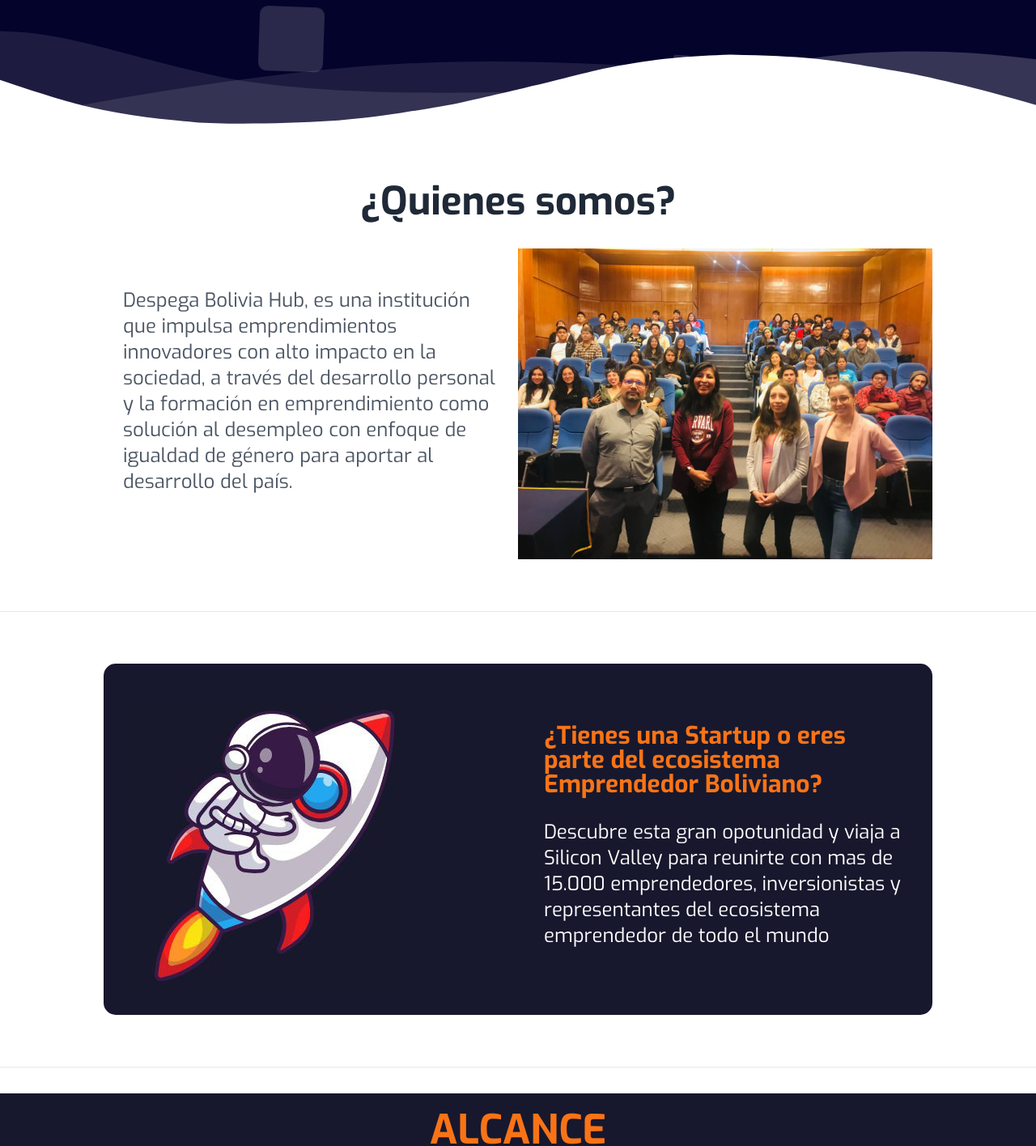
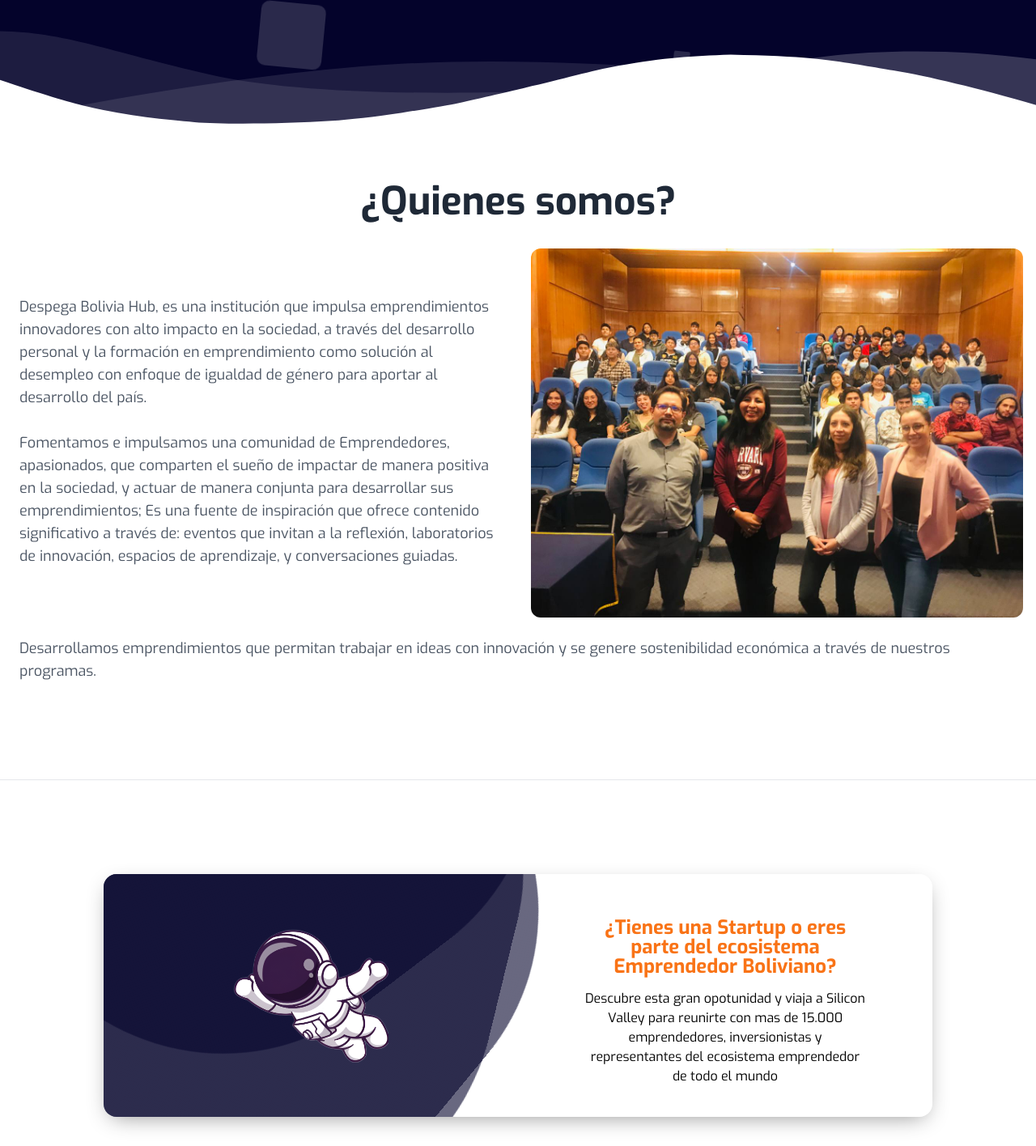
Before and after one commit to AlanMacias2340/despega_bolivia_2_0, a website: page index.html in a window 1280 px wide. Shown: the part 609-2025 px from the top of the page at 81% size. Drawn offline with Linux system fonts and the light colour scheme.

Commit message:
se agrego la parte de daniel

```diff
--- a/index.html
+++ b/index.html
@@ -201,58 +201,84 @@
     </div>
 
     <section class="bg-white border-b py-8">
-      <div class="container max-w-5xl mx-auto m-8">
+      <div class="container max-w-7xl mx-auto m-8 mar--corto">
         <h2
-          class="w-full my-2 text-5xl font-bold leading-tight text-center text-gray-800"
-        >
+          class="w-full my-2 text-5xl font-bold leading-tight text-center text-gray-800 celular-small:text-xs responsive--title">
           ¿Quienes somos?
         </h2>
-        <div class="w-full mb-4">
-          <div
-            class="h-1 mx-auto gradient w-64 opacity-25 my-0 py-0 rounded-t"
-          ></div>
+        <div class="w-full mb-4 mar--corto">
+          <div class="h-1 mx-auto gradient w-64 opacity-25 my-0 py-0 rounded-t"></div>
         </div>
-        <div class="flex flex-row justify-center">
-          <div class="flex w-5/6 sm:w-1/2 p-6 items-center">
-            <p class="text-gray-600 text-2xl mb-8">
-              Despega Bolivia Hub, es una institución que impulsa
-              emprendimientos innovadores con alto impacto en la sociedad, a
-              través del desarrollo personal y la formación en emprendimiento
-              como solución al desempleo con enfoque de igualdad de género para
-              aportar al desarrollo del país.
+        <div class="flex flex-row justify-center no--flex">
+          <div class="flex sm:w-1/2 p-6 items-center w-full">
+            <p class="text-gray-600 text-2xl mb-1 responsive--p mar--corto sm:text-lg">
+              Despega Bolivia Hub, es una institución que impulsa emprendimientos innovadores con alto impacto en la
+              sociedad, a través del desarrollo personal y la formación en emprendimiento como solución al desempleo con
+              enfoque de igualdad de género para aportar al desarrollo del país.
+              <br><br>
+              Fomentamos e impulsamos una comunidad de Emprendedores, apasionados, que comparten el sueño de impactar de
+              manera positiva en la sociedad, y actuar de manera conjunta para desarrollar sus emprendimientos; Es una
+              fuente de inspiración que ofrece contenido significativo a través de: eventos que invitan a la reflexión,
+              laboratorios de innovación, espacios de aprendizaje, y conversaciones guiadas.
             </p>
           </div>
-          <div class="sm:w-1/2">
-            <img src="./src/img/quienes-somos.jpeg" alt="" />
+
+          <div class="sm:w-1/2 px-4 padd--corto sm:my-auto">
+            <img class="rounded-xl" src="./src/img/quienes-somos.jpeg" alt="Comienzo Despega">
           </div>
+
+        </div>
+        <div class="block  p-6  w-full">
+          <p class="text-gray-600 text-2xl mb-8 responsive--p mar--corto sm:text-lg">
+            Desarrollamos emprendimientos que permitan trabajar en ideas con innovación y se genere sostenibilidad
+            económica a través de nuestros programas.
+          </p>
         </div>
       </div>
     </section>
 
-    <section class="bg-white border-b py-8">
+    <section class="bg-white border-b py-4">
       <div class="container max-w-5xl mx-auto m-8">
-        <div
-          class="content1 flex flex-wrap flex-col-reverse sm:flex-row w-full"
-        >
+
+  <!--       <div class="content1 flex flex-wrap flex-col-reverse sm:flex-row w-full">
           <div class="w-full sm:w-1/2 p-6 mt-6">
-            <img src="./src/img/hub-cohete.jpg" alt="" class="" />
+            <img src="./src/img/hub-cohete.jpg" alt="" class="">
           </div>
           <div class="flex w-full sm:w-1/2 p-6 mt-6">
-            <div class="flex flex-col content-center justify-center">
-              <h3
-                class="text-3xl text-[#f97316] font-bold leading-none mb-3 p-2"
-              >
-                ¿Tienes una Startup o eres parte del ecosistema Emprendedor
-                Boliviano?
+            <div class="flex flex-col content-center justify-center ">
+              <h3 class="text-3xl text-[#f97316] font-bold leading-none mb-3 p-2">
+                ¿Tienes una Startup o eres parte del ecosistema Emprendedor Boliviano?
               </h3>
               <p class="text-white mb-8 p-2 text-2xl">
-                Descubre esta gran opotunidad y viaja a Silicon Valley para
-                reunirte con mas de 15.000 emprendedores, inversionistas y
-                representantes del ecosistema emprendedor de todo el mundo
+                Descubre esta gran opotunidad y viaja a Silicon Valley para reunirte con mas de 15.000 emprendedores,
+                inversionistas y representantes del ecosistema emprendedor de todo el mundo
               </p>
             </div>
           </div>
+        </div> -->
+
+
+
+        <div class="e-card playing ecard--adaptativo">
+          <div class="image"></div>
+          <div class="wave"></div>
+          <div class="wave"></div>
+          <div class="wave"></div>
+
+          <div class="infotop flex flex-row justify-center items-center h-full flex--adaptativo">
+            <div class="w-full basis-2/4">
+              <img src="./src/img/astronautadespega.png" alt="" class="w-48 mx-auto astro--responsive">
+            </div>
+            <div class="pt-5 basis-2/4 px-20 text-2xl text-[#f97316] font-bold leading-none mb-3 p-2 p--card">
+              ¿Tienes una Startup o eres parte del ecosistema Emprendedor Boliviano?
+              <br>
+              <div class="name text-base">
+                Descubre esta gran opotunidad y viaja a Silicon Valley para reunirte con mas de 15.000 emprendedores, inversionistas y representantes del ecosistema emprendedor de todo el mundo
+              </div>
+            </div>
+          </div>
         </div>
+
       </div>
     </section>
 
```
